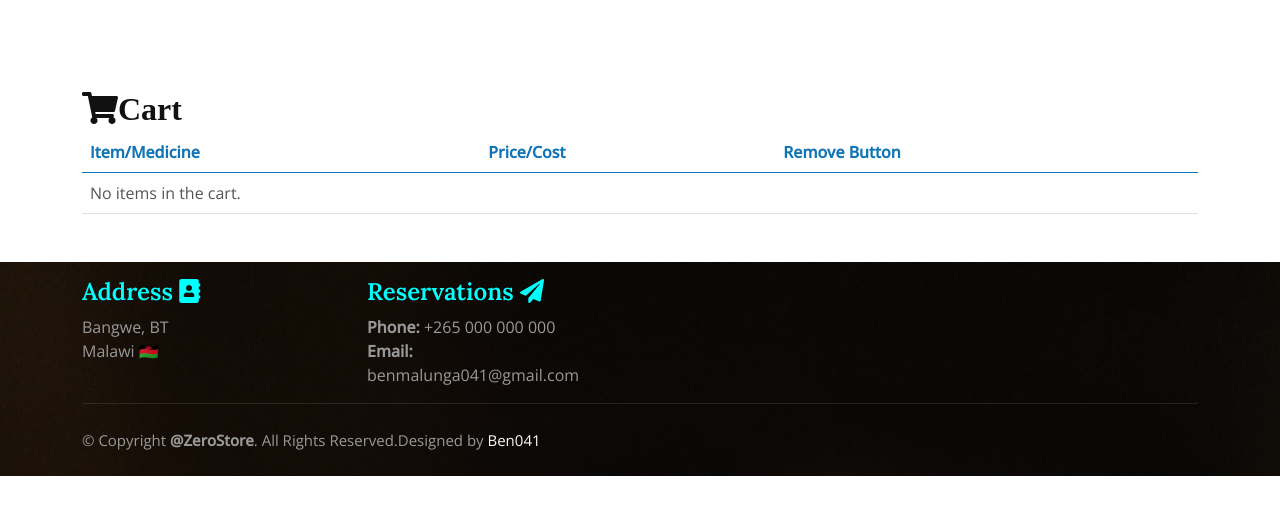
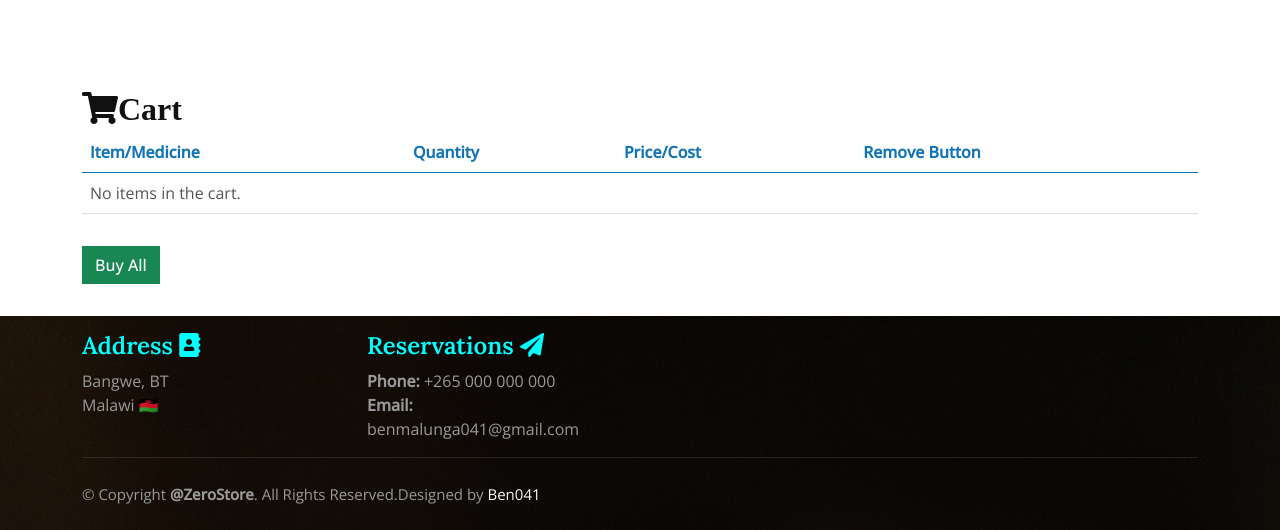
Before and after one commit to ben041/Zer0Store, a Django app: page /cart in a window 1280 px wide. Shown: the part 409-939 px from the top of the page. Before the commit the page ends 885 px from the top, so only its background shows below. Run offline with Django 4.2, Linux system fonts and the light colour scheme; some libraries are stand-ins or nearby versions.

Commit message:
update payment gateway

```diff
--- a/core/templates/carts.html
+++ b/core/templates/carts.html
@@ -21,10 +21,11 @@
         <div class="container">
             <h2 class="fas fa-shopping-cart">Cart</h2>
             <div id="cart-items">
-                <table id="cart-table" class="table" >
+                <table id="cart-table" class="table">
                     <thead>
                         <tr style="color:rgb(17, 116, 182)">
                             <th>Item/Medicine</th>
+                            <th>Quantity</th>
                             <th>Price/Cost</th>
                             <th>Remove Button</th>
                         </tr>
@@ -34,9 +35,42 @@
                     </tbody>
                 </table>
             </div>
+            <button id="buy-button" class="btn btn-success mt-3">Buy All</button>
         </div>
     </div>
     <!-- Cart End -->
+
+    <!-- Payment Modal -->
+    <div class="modal fade" id="paymentModal" tabindex="-1" aria-labelledby="paymentModalLabel" aria-hidden="true">
+        <div class="modal-dialog">
+            <div class="modal-content">
+                <div class="modal-header">
+                    <h5 class="modal-title" id="paymentModalLabel">Payment Gateway</h5>
+                    <button type="button" class="btn-close" data-bs-dismiss="modal" aria-label="Close"></button>
+                </div>
+                <div class="modal-body">
+                    <p>Select a payment gateway to complete your purchase:</p>
+                    <div class="d-flex justify-content-around">
+                        <div class="text-center">
+                            <img src="{% static 'img/mpamba.png' %}" alt="TNM" style="width: 60px;">
+                        </div>
+                        <div class="text-center">
+                            <img src="{% static 'img/airtel.jpeg' %}" alt="Airtel" style="width: 60px;">
+                        </div>
+                        <div class="text-center">
+                            <img src="{% static 'img/national-bank.png' %}" alt="National Bank" style="width: 60px;">
+                        </div>
+                    </div>
+                    <p>Confirm your payment to proceed with the purchase.</p>
+                    <p>Total: <strong><span id="modal-total-price"></span></strong></p>
+                </div>
+                <div class="modal-footer">
+                    <button type="button" class="btn btn-secondary" data-bs-dismiss="modal">Cancel</button>
+                    <button id="complete-payment-button" type="button" class="btn btn-success">Complete Payment</button>
+                </div>
+            </div>
+        </div>
+    </div>
 
     <!-- Top-up container for notification -->
     <div id="notification-container" class="position-fixed bottom-0 start-50 translate-middle-x p-3" style="z-index: 1000;">
@@ -47,7 +81,6 @@
             </div>
         </div>
     </div>
-
 
     <!-- Back to Top -->
     <a href="#" class="btn btn-lg btn-primary btn-lg-square rounded-circle back-to-top"><i class="bi bi-house-fill"></i></a><a href="#" class="btn btn-lg btn-primary btn-lg-square rounded-circle back-to-top" style="background-color: skyblue;"><i class="bi bi-house-fill"></i></a>
@@ -66,20 +99,31 @@
                 // Clear the cart table body
                 cartTableBody.innerHTML = '';
 
-                // Loop through the cart items and display them in the table
-                cartItems.forEach((item, index) => {
-                    let itemName = item.name;
-                    let itemPrice = item.price;
+                // Group items by name and calculate quantities
+                let groupedItems = {};
+                cartItems.forEach(item => {
+                    if (groupedItems[item.name]) {
+                        groupedItems[item.name].quantity += 1;
+                    } else {
+                        groupedItems[item.name] = { ...item, quantity: 1 };
+                    }
+                });
+
+                // Loop through grouped items and display them in the table
+                for (let [itemName, item] of Object.entries(groupedItems)) {
+                    let itemPrice = item.price * item.quantity;
                     totalPrice += itemPrice;
 
                     // Create a new row for the cart item
                     let row = cartTableBody.insertRow();
                     let nameCell = row.insertCell(0);
-                    let priceCell = row.insertCell(1);
-                    let actionCell = row.insertCell(2);
+                    let quantityCell = row.insertCell(1);
+                    let priceCell = row.insertCell(2);
+                    let actionCell = row.insertCell(3);
 
                     // Set the content of the cells
                     nameCell.textContent = itemName;
+                    quantityCell.textContent = item.quantity;
                     priceCell.textContent = 'MK' + itemPrice.toFixed(2);
 
                     // Create a remove button for each item
@@ -87,16 +131,16 @@
                     removeButton.textContent = 'Remove';
                     removeButton.classList.add('btn', 'btn-danger', 'btn-sm');
                     removeButton.addEventListener('click', function () {
-                        removeCartItem(index);
+                        removeCartItem(itemName);
                     });
 
                     actionCell.appendChild(removeButton);
-                });
+                }
 
                 // Display the total price
                 let totalPriceRow = cartTable.insertRow();
                 let totalPriceCell = totalPriceRow.insertCell();
-                totalPriceCell.colSpan = 2;
+                totalPriceCell.colSpan = 3;
                 totalPriceCell.textContent = 'Total:';
                 let totalPriceValueCell = totalPriceRow.insertCell();
                 totalPriceValueCell.textContent = 'MK' + totalPrice.toFixed(2);
@@ -106,21 +150,19 @@
                 let emptyRow = cartTableBody.insertRow();
                 let emptyCell = emptyRow.insertCell();
                 emptyCell.textContent = 'No items in the cart.';
-                emptyCell.colSpan = 3;
+                emptyCell.colSpan = 4;
             }
         }
 
         // Function to remove a cart item
-        function removeCartItem(index) {
+        function removeCartItem(itemName) {
             let cartItems = localStorage.getItem('cartItems');
             if (cartItems) {
                 cartItems = JSON.parse(cartItems);
 
-                // Remove the item at the specified index
-                if (index >= 0 && index < cartItems.length) {
-                    cartItems.splice(index, 1);
-                    localStorage.setItem('cartItems', JSON.stringify(cartItems));
-                }
+                // Remove all occurrences of the item
+                cartItems = cartItems.filter(item => item.name !== itemName);
+                localStorage.setItem('cartItems', JSON.stringify(cartItems));
 
                 // Refresh the cart display
                 displayCartItems();
@@ -135,8 +177,50 @@
             }
         }
 
-        // Call the function to display cart items when the page loads
-        displayCartItems();
+        // Handle Buy All button click
+        document.getElementById('buy-button').addEventListener('click', function () {
+            let cartItems = localStorage.getItem('cartItems');
+            if (cartItems && JSON.parse(cartItems).length > 0) {
+                cartItems = JSON.parse(cartItems);
+                let groupedItems = {};
+                let totalPrice = 0;
+
+                cartItems.forEach(item => {
+                    if (groupedItems[item.name]) {
+                        groupedItems[item.name].quantity += 1;
+                    } else {
+                        groupedItems[item.name] = { ...item, quantity: 1 };
+                    }
+                });
+
+                for (let item of Object.values(groupedItems)) {
+                    totalPrice += item.price * item.quantity;
+                }
+
+                // Display total price in modal
+                document.getElementById('modal-total-price').textContent = 'MK' + totalPrice.toFixed(2);
+
+                // Show the modal
+                let paymentModal = new bootstrap.Modal(document.getElementById('paymentModal'));
+                paymentModal.show();
+            } else {
+                alert('No items in the cart to buy!');
+            }
+        });
+
+        // Handle Complete Payment button click
+        document.getElementById('complete-payment-button').addEventListener('click', function () {
+            // Simulate payment processing
+            alert('Payment processed successfully!');
+
+            // Clear the cart
+            localStorage.removeItem('cartItems');
+
+            // Refresh the cart display
+            displayCartItems();
+        });
+
+        // Display the cart items on page load
+        document.addEventListener('DOMContentLoaded', displayCartItems);
     </script>
-
-    {% endblock %}
+{% endblock %}
```
Also changed, not shown: static/img/airtel.jpeg (added), static/img/mpamba.png (added), static/img/national-bank.png (added).
